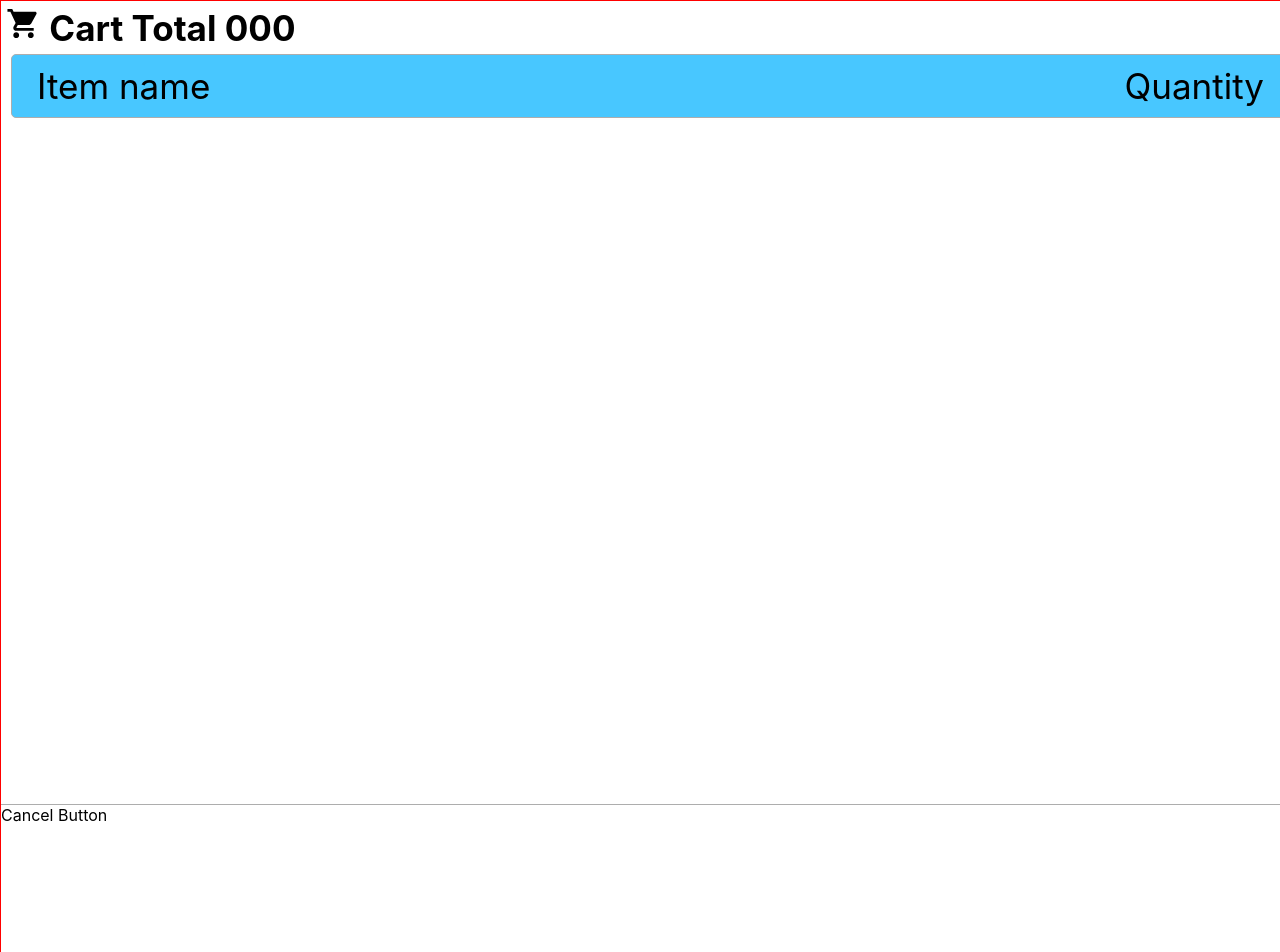
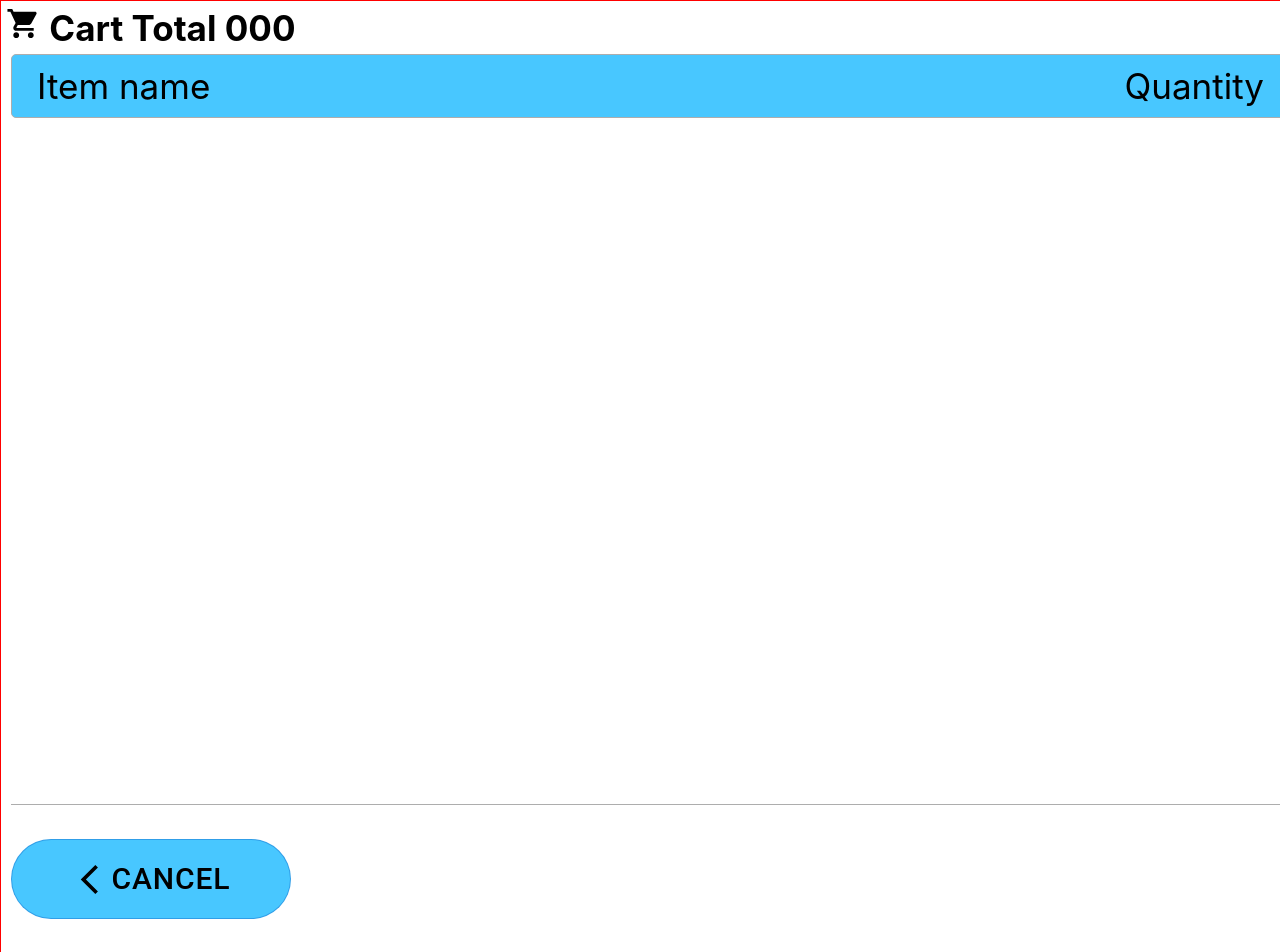
Before and after one commit to GiraffeKOOOO/GazeSelfCheckout, a React (Create React App) app: page /basket_page in a window 1280 px wide. Shown: the top 952 px of the page. Built offline with nearby package versions, Linux system fonts and the light colour scheme.

Commit message:
finished basket screen for now
- added a back to start button
- added the subtotal counter in bottom right

```diff
--- /dev/null
+++ b/src/components/BackStartButton.js
@@ -0,0 +1,19 @@
+import React from 'react';
+import Button from '@mui/material/Button';
+import ArrowBackIosNewIcon from '@mui/icons-material/ArrowBackIosNew';
+
+import '../css/BackStartButton.css';
+
+function BackStartButton() {
+    return (
+        <Button variant="outlined" id='back-start-button'
+            onClick={
+                () => {
+                    setTimeout(() => { window.location.href="/" }, 250)
+                }
+            }
+        ><ArrowBackIosNewIcon fontSize="large" style={{"marginRight":"5px"}}/>Cancel</Button>
+    );
+  }
+
+  export default BackStartButton;
--- /dev/null
+++ b/src/css/BackStartButton.css
@@ -0,0 +1,13 @@
+#back-start-button {
+    width: 280px;
+    height: 80px;
+    font-size: 30px;
+    border-radius: 50px;
+    color: black;
+    background-color: #48C7FF;
+    margin-bottom: 10px;
+}
+
+#back-start-button:hover {
+    background-color: #00aef8;
+}
--- a/src/css/BasketPage.css
+++ b/src/css/BasketPage.css
@@ -41,7 +41,15 @@
 }
 
 #bottom-row {
+    margin-left: 10px;
     border-top: 1px solid rgb(173, 173, 173);
+    border-bottom: 1px solid rgb(173, 173, 173);
+    height: 160px;
+}
+
+.cart-total-text {
+    font-size: 40px;
+    margin: 0;
 }
 
 /* right side */
--- a/src/css/HelpButton.css
+++ b/src/css/HelpButton.css
@@ -9,6 +9,6 @@
 
 #help-button:hover {
     background-color: rgba(255, 255, 255, 0.96);
-    border-color: black;
+    border-color: rgb(145, 145, 145);
     color: black;
 }
--- a/src/css/PayButton.css
+++ b/src/css/PayButton.css
@@ -4,7 +4,7 @@
     font-size: 30px;
     border-radius: 50px;
     color: black;
-    border-color: rgb(115, 115, 115);
+    border-color: rgb(145, 145, 145);
     background-color: white;
     margin-bottom: 10px;
 }
--- a/src/css/ProductButton.css
+++ b/src/css/ProductButton.css
@@ -4,7 +4,7 @@
     font-size: 27px;
     border-radius: 15px;
     color: black;
-    border-color: rgb(115, 115, 115);
+    border-color: rgb(145, 145, 145);
     background-color: white;
     margin-bottom: 60px;
 }
--- a/src/pages/BasketPage.js
+++ b/src/pages/BasketPage.js
@@ -1,9 +1,9 @@
 import React from 'react';
-import Container from '@mui/material/Container';
 import Grid from '@mui/material/Grid';
 import HelpButton from '../components/HelpButton';
 import ProductButton from '../components/ProductButton';
 import PayButton from '../components/PayButton';
+import BackStartButton from '../components/BackStartButton';
 import ShoppingCartIcon from '@mui/icons-material/ShoppingCart';
 
 import '../css/BasketPage.css';
@@ -44,13 +44,18 @@ function BasketPage() {
               container
               direction="row"
               justifyContent="flex-start"
-              alignItems="flex-start"
+              alignItems="center"
             >
-                <Grid item xs={10}>Cancel Button</Grid>
+                <Grid item xs={10}><BackStartButton/></Grid>
                 <Grid item xs={2}>
-                  <Grid container>
-                    <Grid item>Quantity</Grid>
-                    <Grid item>Price</Grid>
+                  <Grid
+                    container
+                    direction="column"
+                    justifyContent="flex-start"
+                    alignItems="center"
+                  >
+                    <Grid item><h1 className='cart-total-text'>Subtotal</h1></Grid>
+                    <Grid item><h1 className='cart-total-text'>£00.00</h1></Grid>
                   </Grid>
                 </Grid>
             </Grid>
```
